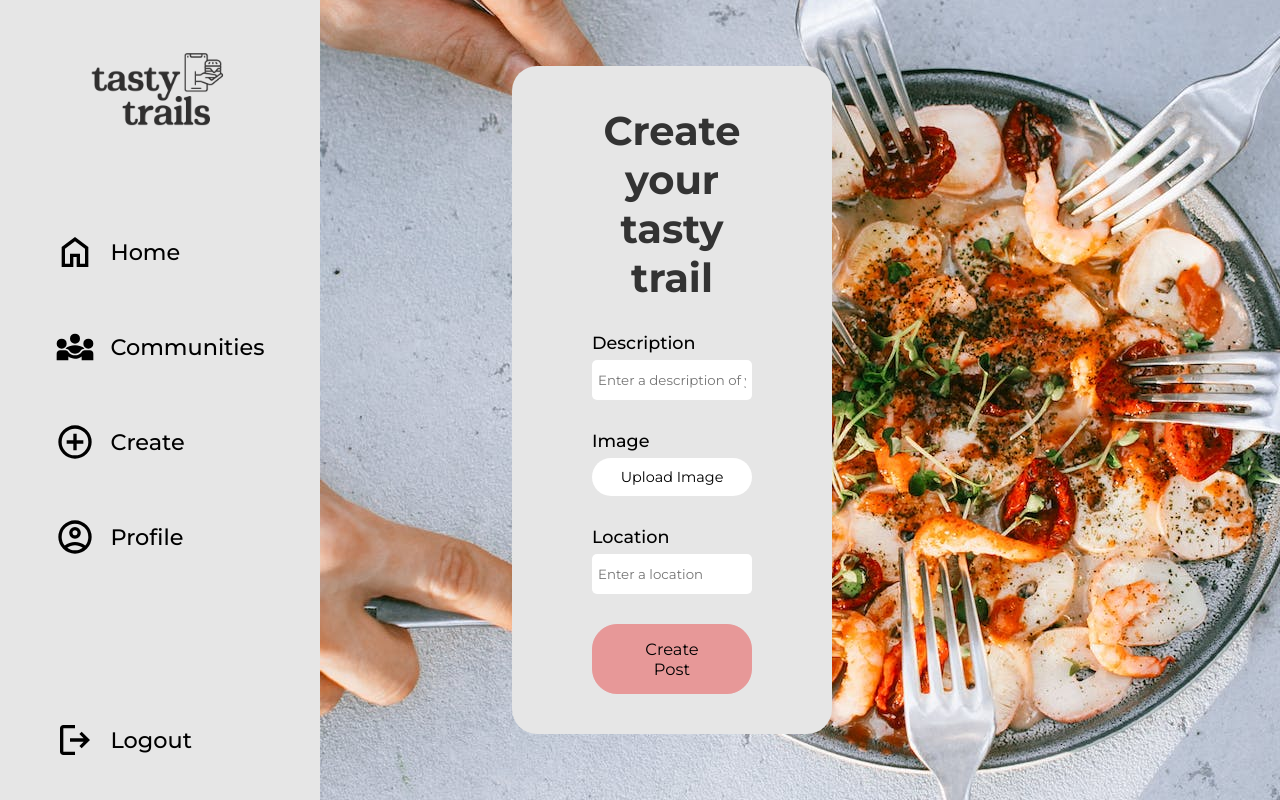
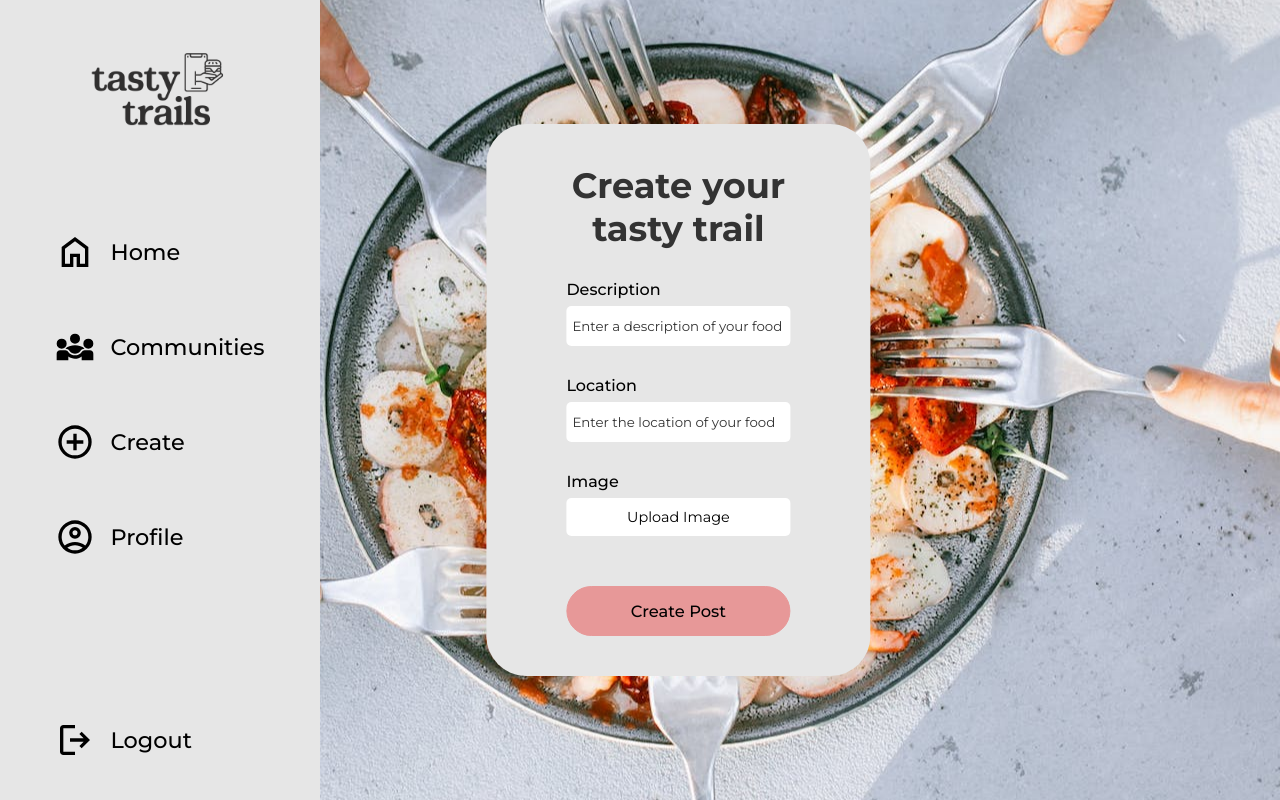
Before and after one commit to kaushik-manivannan/tasty-trails, a React (Create React App) app in the folder tasty-trails-client/: page /posts/create in a window 1280 px wide. Built offline with nearby package versions, Linux system fonts and the light colour scheme.

Commit message:
Modified HTML and Styles in CreatePostForm

```diff
--- a/tasty-trails-client/src/components/CreatePostForm/CreatePostForm.module.scss
+++ b/tasty-trails-client/src/components/CreatePostForm/CreatePostForm.module.scss
@@ -10,7 +10,7 @@
     width: 100vw;
     height: 100vh;
     background-image: url("../../../public/assets/food-share.jpg");
-    background-position: 10% 45%;
+    background-position: 50% 49%;
 }
 
 .form {
@@ -20,15 +20,15 @@
     -webkit-transform: translate(-50%, -50%);
     transform: translate(-40%, -50%);
     padding: 40px 80px;
-    border-radius: 25px;
-    width: 25vw;
+    border-radius: 40px;
+    width: 30vw;
     background-color: $secondary-color;
 }
 
 .heading {
     text-align: center;
     color: $primary-color;
-    font-size: 2.5rem;
+    font-size: 2.2rem;
 }
 
 .inputContainer {
@@ -38,7 +38,6 @@
 }
 
 .inputLabel {
-    font-size: 1.1rem;
     font-weight: set-weight(medium);
     margin-bottom: 7px;
 }
@@ -47,16 +46,19 @@
     padding: 12px 6px;
     border: none;
     border-radius: 5px;
+
+    &::placeholder {
+        color: $primary-color;
+    }
 }
 
 .imagePreviewText {
-    font-size: 1.1rem;
     font-weight: set-weight(medium);
     margin-bottom: 7px;
 }
 
 .imagePreview {
-    width: 100%;
+    width: 50%;
     border-radius: 25px;
 }
 
@@ -72,12 +74,14 @@
     background-color: #fff;
     padding: 10px 20px;
     width: 100%;
-    border-radius: 25px;
+    border-radius: 5px;
     border: none;
 }
 
 .createButton {
     @extend .button-primary;
+    margin-top: 20px;
+    font-weight: set-weight(medium);
     width: 100%;
     border-radius: 25px;
 }
--- a/tasty-trails-client/src/components/CreatePostForm/CreatePostForm.tsx
+++ b/tasty-trails-client/src/components/CreatePostForm/CreatePostForm.tsx
@@ -18,6 +18,19 @@ const CreatePostForm: React.FC<CreatePostFormProps> = ({ onSubmit, register, err
           })}
         />
         {errors.description && <p className={styles.errorMessage}>{errors.description.message}</p>}
+      </div>
+
+      <div className={styles.inputContainer}>
+        <label htmlFor="location" className={styles.inputLabel}>Location</label>
+        <input
+          id="location"
+          className={styles.input}
+          placeholder="Enter the location of your food"
+          {...register('location', {
+            required: 'Please enter a location',
+          })}
+        />
+        {errors.location && <p className={styles.errorMessage}>{errors.location.message}</p>}
       </div>
 
       <div className={styles.inputContainer}>
@@ -48,19 +61,6 @@ const CreatePostForm: React.FC<CreatePostFormProps> = ({ onSubmit, register, err
         </div>
       )}
 
-      <div className={styles.inputContainer}>
-        <label htmlFor="location" className={styles.inputLabel}>Location</label>
-        <input
-          id="location"
-          className={styles.input}
-          placeholder="Enter a location"
-          {...register('location', {
-            required: 'Please enter a location',
-          })}
-        />
-        {errors.location && <p className={styles.errorMessage}>{errors.location.message}</p>}
-      </div>
-
       <button type="submit" className={styles.createButton}>Create Post</button>
       </form>
     </div>
```
